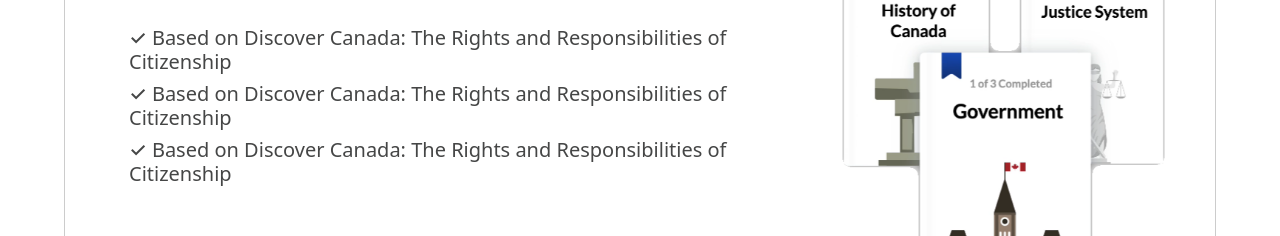
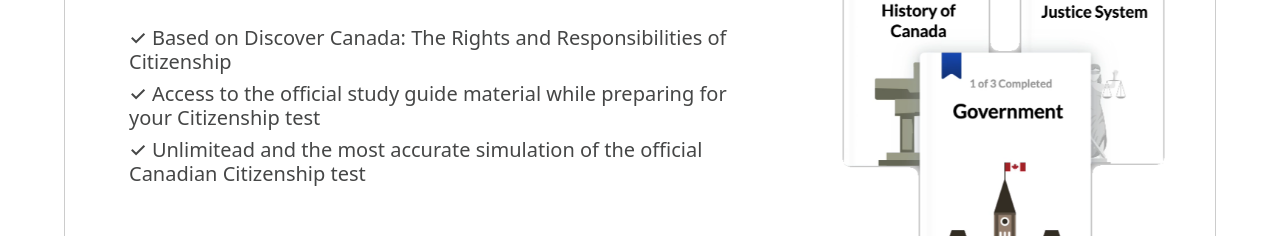
Before and after one commit to Vhkan/Canadian-Citizenship-Test, a React (Vite) app in the folder frontend/: page / in a window 1280 px wide. Shown: the part 820-1056 px from the top of the page. Built offline with nearby package versions, Linux system fonts and the light colour scheme.

Commit message:
add footer component, add styling for the main component

```diff
--- a/frontend/src/App.jsx
+++ b/frontend/src/App.jsx
@@ -7,8 +7,8 @@ import Test from './components/Test';
 import Prepare from './components/Prepare';
 import About from './components/About';
 import MainPage from './components/MainPage';
+import Footer from './components/Footer';
 import 'bootstrap/dist/css/bootstrap.min.css';
-// import Results from './components/Results';
 
 
 function App() {
@@ -25,9 +25,9 @@ function App() {
             <Route path="/test" element={<Test/>}/>
             <Route path="/prepare" element={<Prepare/>}/>
             <Route path="/about" element={<About/>}/>
-            {/* <Route path="/results" element={<Results/>}/> */}
           </Routes>
         </div>
+        <Footer/>
       </div>
     </Router>
   );
--- a/frontend/src/components/Footer.jsx
+++ b/frontend/src/components/Footer.jsx
@@ -0,0 +1,10 @@
+import '../styles/Footer.css';
+
+export default function Footer () {
+
+  return (
+    <div className="footer">
+      {/* <p> Footer component </p> */}
+    </div>
+  )
+}
--- a/frontend/src/components/MainPage.jsx
+++ b/frontend/src/components/MainPage.jsx
@@ -31,8 +31,8 @@ function MainPage() {
           <h1 className="secondary-info-title"> Official Study Guide🍁</h1>
           <div className="secondary-page-info">
             <h5> ✓ Based on Discover Canada: The Rights and Responsibilities of Citizenship</h5>
-            <h5> ✓ Based on Discover Canada: The Rights and Responsibilities of Citizenship</h5>
-            <h5> ✓ Based on Discover Canada: The Rights and Responsibilities of Citizenship</h5>
+            <h5> ✓ Access to the official study guide material while preparing for your Citizenship test</h5>
+            <h5> ✓ Unlimitead and the most accurate simulation of the official Canadian Citizenship test</h5>
           </div>
           <div className="study-guide">
             <StudyGuide/>
--- /dev/null
+++ b/frontend/src/styles/Footer.css
@@ -0,0 +1,11 @@
+.footer {
+  display: flex;
+  align-items: center;
+  justify-content: space-between;
+  height: 33em;
+  width: 100%;
+  background-image: url("../public/ottawa3.png");
+  background-size: 90% auto;
+  background-position: calc(50% - 27px) 50%;
+  background-repeat: no-repeat;
+}
```
Also changed, not shown: frontend/public/ottawa3.png (added), frontend/public/ottawaBwReflection.png (added).
